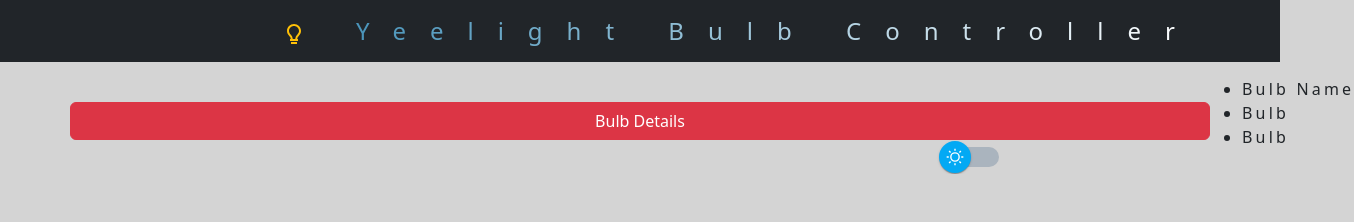
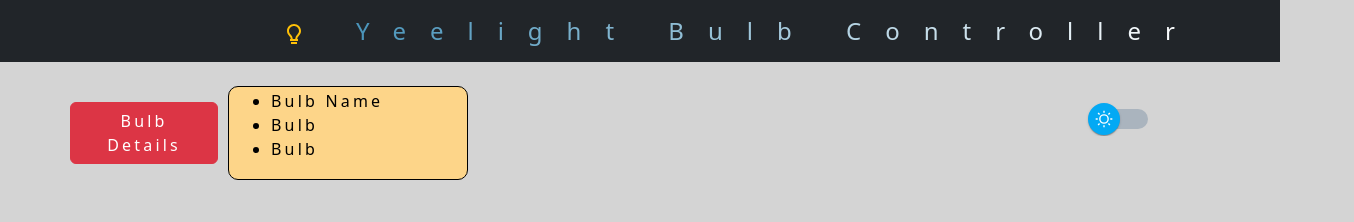
Before and after one commit to DolevMishali/Bulb-Project, a React (Create React App) app in the folder client/: page / in a window 1280 px wide. Both pictures are taken after a click on the button "Bulb Details". Shown: the top 222 px of the page, 1354 px wide, since content can reach past the window. Built offline with nearby package versions, Linux system fonts and the light colour scheme.

Commit message:
overlay classes names were changed according to the css

```diff
--- a/client/src/components/DetailsOverLay.js
+++ b/client/src/components/DetailsOverLay.js
@@ -12,11 +12,16 @@
   return (
     <>
       {/* Button component from react-bootstrap with a ref pointing to the target reference variable and an onClick event to toggle the visibility state of the overlay */}
-      <Button variant="danger" ref={target} onClick={() => setShow(!show)}>
+      <Button
+        variant='danger'
+        ref={target}
+        onClick={() => setShow(!show)}
+        className='myOverLay'
+      >
         Bulb Details
       </Button>
       {/* Overlay component from react-bootstrap with target set to the current value of the target reference variable, show set to the current value of the show state variable, and placement set to 'right' */}
-      <Overlay target={target.current} show={show} placement="right">
+      <Overlay target={target.current} show={show} placement='right'>
         {/* Rendering the content of the overlay using a render prop that provides access to various properties such as placement, arrowProps, and popper */}
         {({
           placement: _placement, // Unused placement property
@@ -27,7 +32,7 @@
           ...props // Remaining properties passed as props to the rendered content
         }) => (
           // Div element that renders the content of the overlay, with the className set to 'my-overlay' and style set to the combined value of props.style and inline CSS styles
-          <div {...props} className="my-overlay" style={{ ...props.style }}>
+          <div {...props} className='afterClick' style={{ ...props.style }}>
             <ul>
               <li>Bulb Name</li>
               <li>Bulb </li>
```
